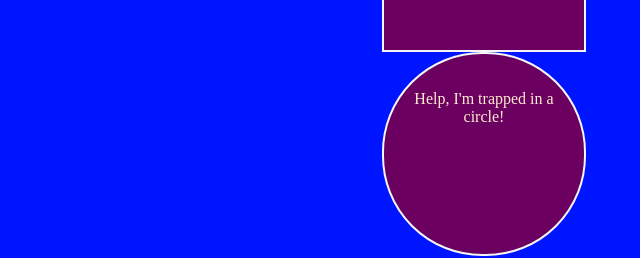
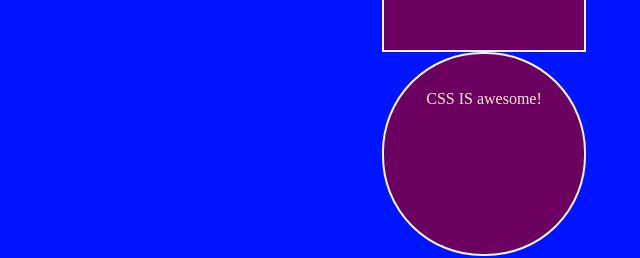
Before and after one commit to JoelleCJohnson/c12-css, a plain HTML site: page index.html in a window 1280 px wide. Shown: the part 232-490 px from the top of the page, 156-796 px from the left. Drawn offline with Linux system fonts and the light colour scheme.

Commit message:
Edited text in circle

```diff
--- a/index.html
+++ b/index.html
@@ -16,7 +16,7 @@
     </section>
 
     <section id="circle">
-        <p class="circle__text">Help, I'm trapped in a circle!</p>
+        <p class="circle__text">CSS IS awesome!</p>
     </section>
 </body>
 
```
